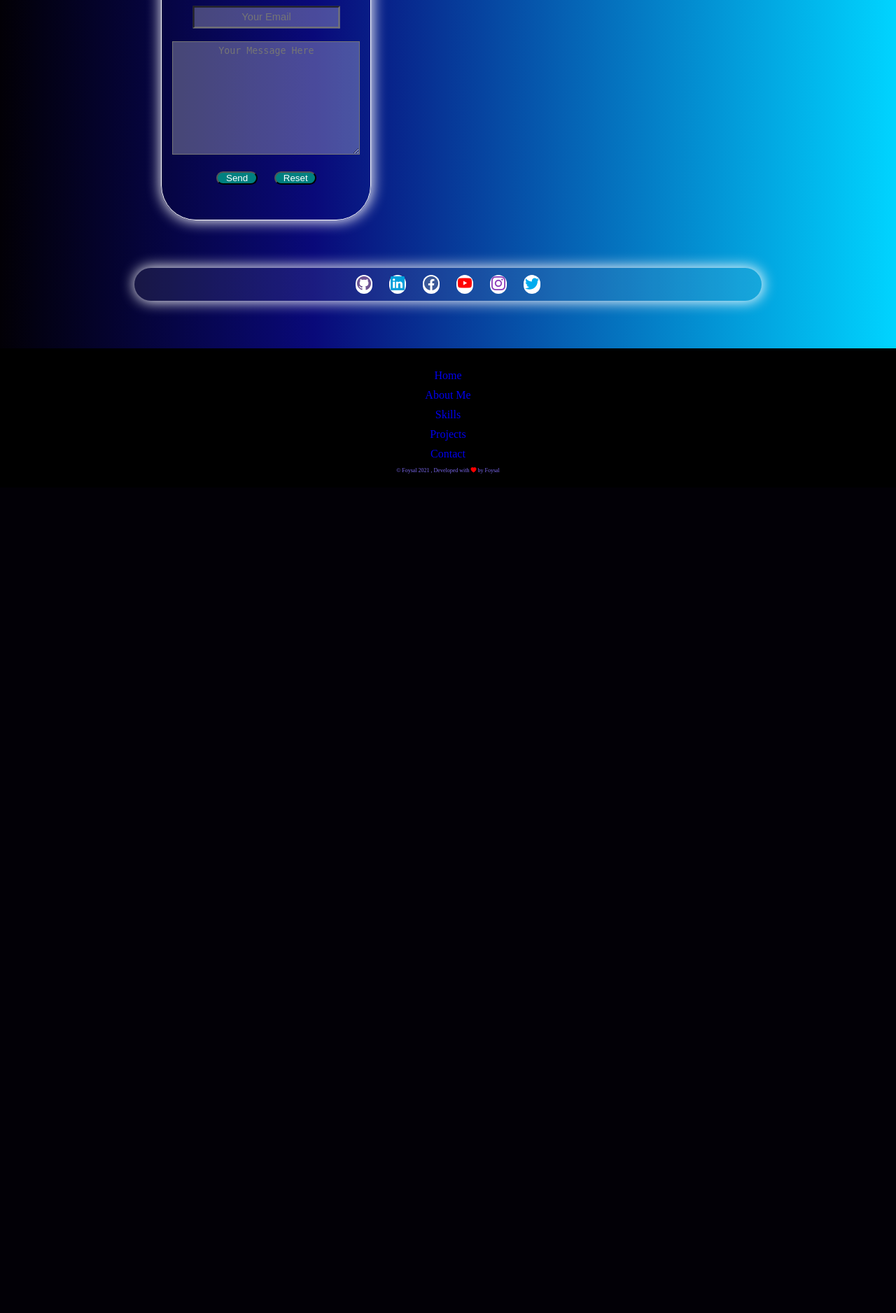
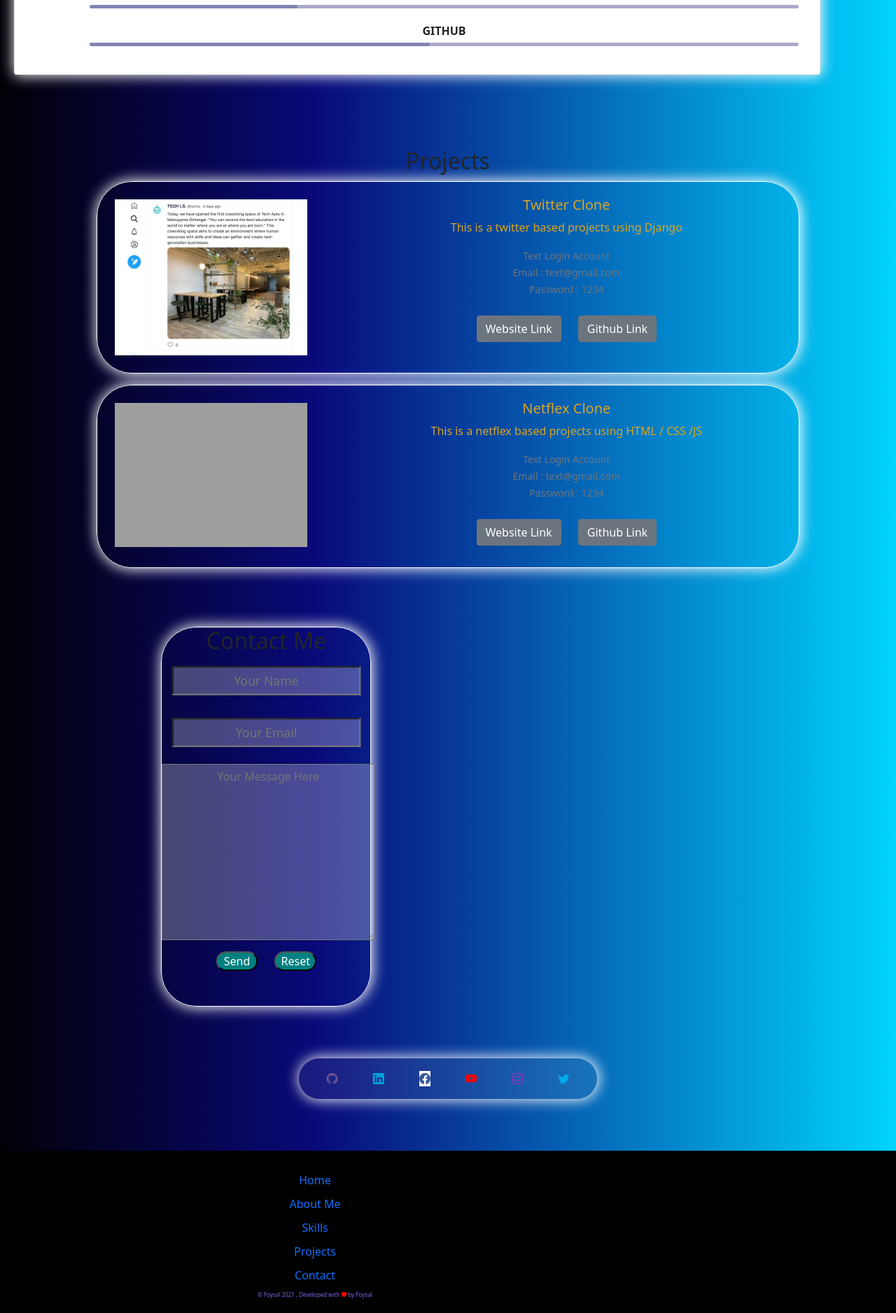
Before and after one commit to foysal90/portfolio, a PHP site: page / in a window 1280 px wide. Shown: the part 1762-3639 px from the top of the page at 70% size. Before the commit the page ends 2439 px from the top, so only its background shows below. Run offline with PHP 8.4, Linux system fonts and the light colour scheme; some libraries are stand-ins or nearby versions; grey boxes are pictures that could not be loaded.

Commit message:
added projects section

```diff
--- a/index.html
+++ b/index.html
@@ -7,12 +7,13 @@
   <link rel="stylesheet" href="https://cdn.jsdelivr.net/npm/bootstrap-icons@1.4.1/font/bootstrap-icons.css">
   <meta name="viewport" content="width=device-width, initial-scale=1.0">
   <title>Portfolio</title>
+   <link href="https://cdn.jsdelivr.net/npm/bootstrap@5.0.0-beta3/dist/css/bootstrap.min.css" rel="stylesheet" integrity="sha384-eOJMYsd53ii+scO/bJGFsiCZc+5NDVN2yr8+0RDqr0Ql0h+rP48ckxlpbzKgwra6" crossorigin="anonymous">
 </head>
 <body>
   <div class="wrapper">
   <div class="navbar">
     <div class="nav-heading col-6">
-      <h1>Foysal Ahmed</h1>
+      <!-- <h1>Foysal Ahmed</h1> -->
 
     </div>
     <a href="#">Home</a>
@@ -79,6 +80,74 @@
   </div>
 </div>
 <br>
+<!-- projects starts here -->
+
+<div class="projects" id="projects-id">
+  <h2 class="font-projects">Projects</h2>
+
+  <div class="foy mb-3">
+    <div class="row">
+      <div class="col-md-4">
+        <img src="image/project-twitter.png" alt="...">
+      </div>
+      <div class="col-md-8">
+        <div class="card-body">
+          <h5 class="card-title">Twitter Clone</h5>
+          <p class="card-text">This is a twitter based projects using Django</p>
+          <p class="card-text">
+            <small class="text-muted">
+              Text Login Account <br>
+              Email : text@gmail.com <br>
+              Password : 1234
+            </small>
+          </p>
+
+          <a href="#" target="_blank" class="btn btn-secondary">Website Link</a>
+          <a href="#" target="_blank" class="btn btn-secondary">Github Link</a>
+
+
+
+
+        </div>
+      </div>
+    </div>
+  </div>
+
+  <!-- netflex -->
+  <div class="foy mb-3">
+    <div class="row">
+      <div class="col-md-4">
+        <img src="image/project-netflix.png" alt="...">
+      </div>
+      <div class="col-md-8">
+        <div class="card-body">
+          <h5 class="card-title">Netflex Clone</h5>
+          <p class="card-text">This is a netflex based projects using HTML / CSS /JS</p>
+          <p class="card-text">
+            <small class="text-muted">
+              Text Login Account <br>
+              Email : text@gmail.com <br>
+              Password : 1234
+            </small>
+          </p>
+
+          <a href="#" target="_blank" class="btn btn-secondary">Website Link</a>
+          <a href="#" target="_blank" class="btn btn-secondary">Github Link</a>
+
+
+
+
+        </div>
+      </div>
+    </div>
+  </div>
+
+
+</div>
+
+<!-- projects ends here -->
+<br>
+
 
 
 <!-- contact me starts here -->
@@ -138,7 +207,13 @@
   </div>
 
 </div>
+<!-- contact ends here -->
 <br>
+
+
+
+
+
 <div class="footer">
   <div class="footer-menu col-6">
     <a href="#">Home</a>
--- a/style.css
+++ b/style.css
@@ -11,13 +11,15 @@
 
 .navbar {
     display: flex;
-    justify-content: space-around;
+
     background-color: rgba(255, 217, 0, 0);
     height: 60px;
     width: 100%;
     padding: 4px;
     position: fixed;
+
     z-index: 100;
+
 
 
 
@@ -26,7 +28,7 @@
 
 }
 
-.wrapper {
+ .wrapper {
     position: relative;
     width: 100%;
     height: 100%;
@@ -40,7 +42,6 @@
     color: rgba(255, 255, 255, 0.543);
 
 }
-
 
 .navbar a:hover {
     cursor: pointer;
@@ -382,6 +383,13 @@
      background-color: rgba(240, 255, 240, 0.303);
  }
 
+ .skills:hover {
+     background-color: teal;
+     color: white;
+     transition: 10s;
+     transform: scale(1.1);
+ }
+
  .contact {
      text-align: center;
      margin-left: 18%;
@@ -437,7 +445,7 @@
 
     margin: 50px auto;
     text-align: center;
-    border: 1px solid;
+    border: 1px solid white;
     width: 70%;
     border-style: none;
     background-color: rgba(192, 192, 192, 0.098);
@@ -459,12 +467,17 @@
 
 }
 
+.bi-facebook:hover {
+    background-color: white;
+}
+
 .bi-linkedin {
     color: #00a0dc;
 }
 
 .bi-facebook {
     color: #3B5998;
+    background-color: white;
 }
 
 .bi-youtube {
@@ -481,7 +494,7 @@
 .btn:hover {
 
     transition: 2s linear;
-    transform: scale(1.5);
+    transform: scale(1.3);
 
 }
 .btn {
@@ -491,6 +504,7 @@
     background-color: white;
     padding: 2px;
     border-style: none;
+    margin: 10px;
 
 }
 
@@ -499,6 +513,8 @@
     color: white;
     padding: 20px;
     text-align: center;
+   padding-left: 180px;
+
 
 }
 
@@ -520,3 +536,38 @@
 .footer-menu a:hover {
     color: grey;
 }
+
+/* project */
+
+.projects {
+    margin: 60px auto;
+    width: 80%;
+}
+
+.font-projects {
+    text-align: center;
+
+
+}
+
+.foy img {
+    width: 100%;
+    padding: 20px;
+}
+
+.foy {
+    border: 1px solid white;
+    padding: 5px;
+    text-align: center;
+    margin: 10px;
+    box-shadow: 1px 0px 20px 1px white;
+    color: goldenrod;
+    border-radius: 50px;
+}
+
+.foy:hover {
+    background-color: rgba(218, 165, 32, 0.495);
+    color: rgba(65, 105, 225, 0.543);
+    transition: 10s linear;
+    transform: scale(1.1);
+}
```
